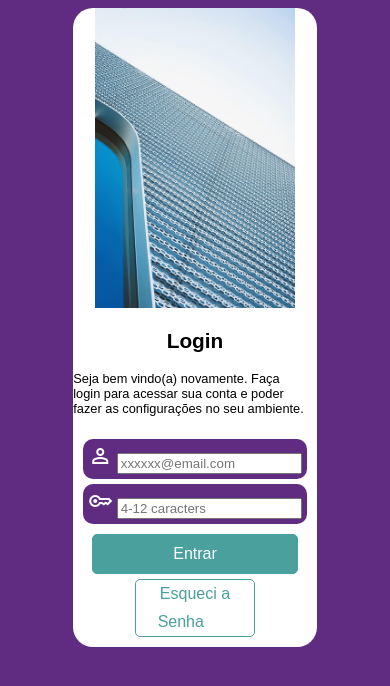
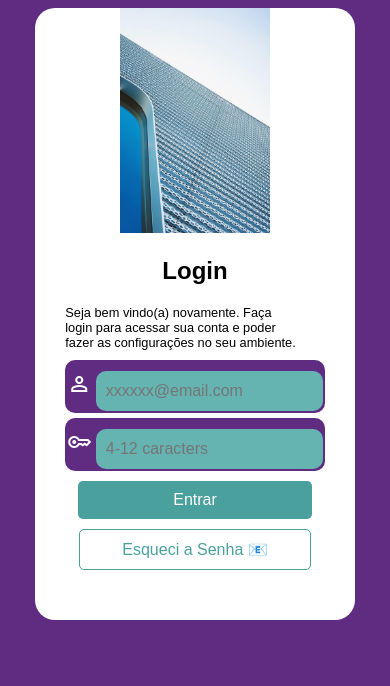
Before and after one commit to guedesyc/projeto-login, a plain HTML site: page index.html in a window 390 px wide. Drawn offline with nearby package versions, Linux system fonts and the light colour scheme.

Commit message:
no-finish

```diff
--- a/estilos/style.css
+++ b/estilos/style.css
@@ -24,7 +24,7 @@ main{
 }
 
 section{
-
+    padding: 20px;
     border-radius: 20px;
     background-color: white;
     display: flex;
@@ -33,36 +33,65 @@ section{
     align-items: center;
     text-align: center;
 }
+
+#imagem{
+    display: block;
+    position:  left center;
+    margin-top: -20px;
+
+}
 section h1{
-    font-size: 1.3rem;
-
+    font-size: 1.5rem;
+    font-weight: bolder;
 }
 
 section p{
     font-size: 0.8rem;
     text-align: left;
+    margin: 0px 10px ;
 }
 
 form{
     display: flex;
     flex-direction: column;
+    justify-content: center;
+    align-items: center;
+    text-align: center;
+}
+
+#iemail{
+    background-color: #66b4b2;
+    padding: 10px;
+    border-radius: 10px;
+    border: 0px;
+    font-size: 1rem;
+    height: 20px;
+}
+
+#ipassword{
+    background-color: #66b4b2;
+    padding: 10px;
+    border-radius: 10px;
+    border: 0px;
+    font-size: 1rem;
+    height: 20px;
 }
 
 .material-symbols-outlined{
-    margin-top: ;
+    margin-top: 10px ;
     color: white;
 }
 
 .register{
     margin: 10px;
-    padding: 5px;
+    padding: 2px;
     background-color: var(--roxo);
     border-radius: 10px;
 }
 
 .register2{
     margin: 10px;
-    padding: 5px;
+    padding: 2px;
     background-color: var(--roxo);
     border-radius: 10px;
     margin-top: -5px;
@@ -71,7 +100,7 @@ form{
 #enter{
     margin: auto;
     max-width: 20vw;
-    padding: 10px 80px;
+    padding: 10px 95px;
     border-radius: 5px;
     text-decoration: none;
     color: white;
@@ -80,24 +109,12 @@ form{
 
 #password{
     margin: auto;
-    margin-bottom: 5px;
-    max-width: 20vw;
-    padding: 5px 20px;
+    margin: 10px 0px 30px 0px;
+    text-decoration: none;
+    border: 1px solid #49a09d;
     border-radius: 5px;
-    text-decoration: none;
-    color: white;
-    background-color: white;
-    text-align: center;
+    color: #49a09d;
+    padding: 10px 42px;
 
 }
-
-#password, a {
-    text-align: center;
-    margin-top: 5px;
-    margin-bottom: 10px;
-    color: #49a09d;
-    border: 1px solid var(--azul);
-
 }
-
-}
--- a/index.html
+++ b/index.html
@@ -16,7 +16,7 @@
         <section id="login">
 
             <div id="imagem">
-                <img width="200px" src="imagens/metal.jpg" alt="imgpredio">
+                <img width="150px" src="imagens/metal.jpg" alt="imgpredio">
             </div>
 
             <div id="formulario">
@@ -35,7 +35,7 @@
                 </div>
 
                 <a id="enter" href="#">Entrar</a>
-                <a id="password" href="#">Esqueci a Senha <span class="material-symbols-outlined">mail</span>
+                <a id="password" href="#">Esqueci a Senha 📧
                 </a>
 
 
```
